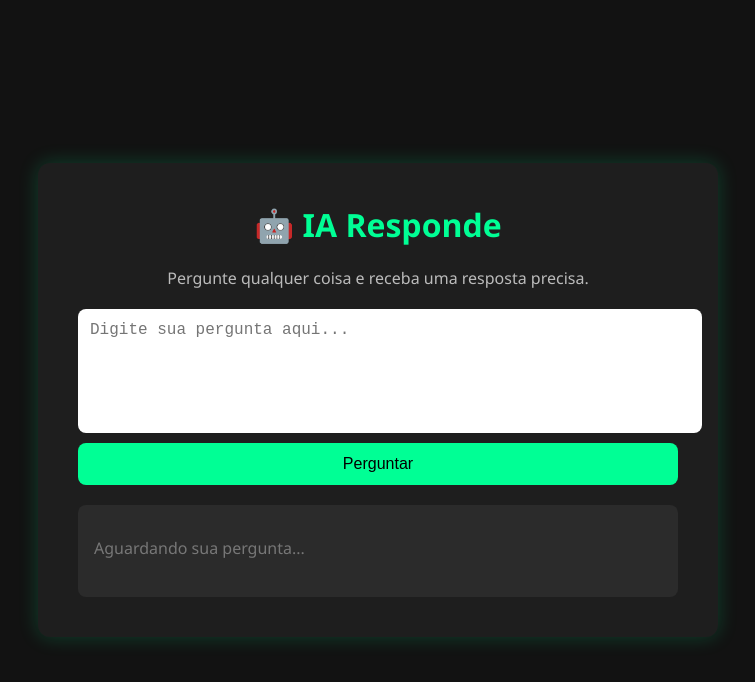
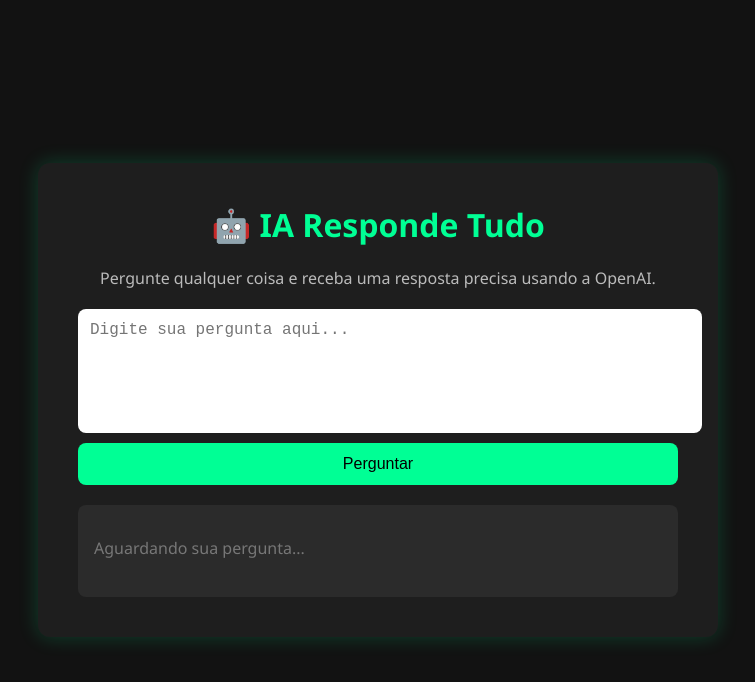
Before and after one commit to GabZs77/Fandangus, a plain HTML site: page index.html in a window 1280 px wide. Shown: the whole page, without its empty margins (262-1017 px from the left). Drawn offline with Linux system fonts and the light colour scheme.

Commit message:
Update index.html

```diff
--- a/index.html
+++ b/index.html
@@ -3,13 +3,13 @@
 <head>
   <meta charset="UTF-8" />
   <meta name="viewport" content="width=device-width, initial-scale=1.0" />
-  <title>IA Responde</title>
+  <title>IA Responde Tudo</title>
   <link rel="stylesheet" href="style.css" />
 </head>
 <body>
   <div class="container">
-    <h1>🤖 IA Responde</h1>
-    <p class="subtitle">Pergunte qualquer coisa e receba uma resposta precisa.</p>
+    <h1>🤖 IA Responde Tudo</h1>
+    <p class="subtitle">Pergunte qualquer coisa e receba uma resposta precisa usando a OpenAI.</p>
 
     <div class="chat-box">
       <textarea id="userInput" placeholder="Digite sua pergunta aqui..."></textarea>
```
